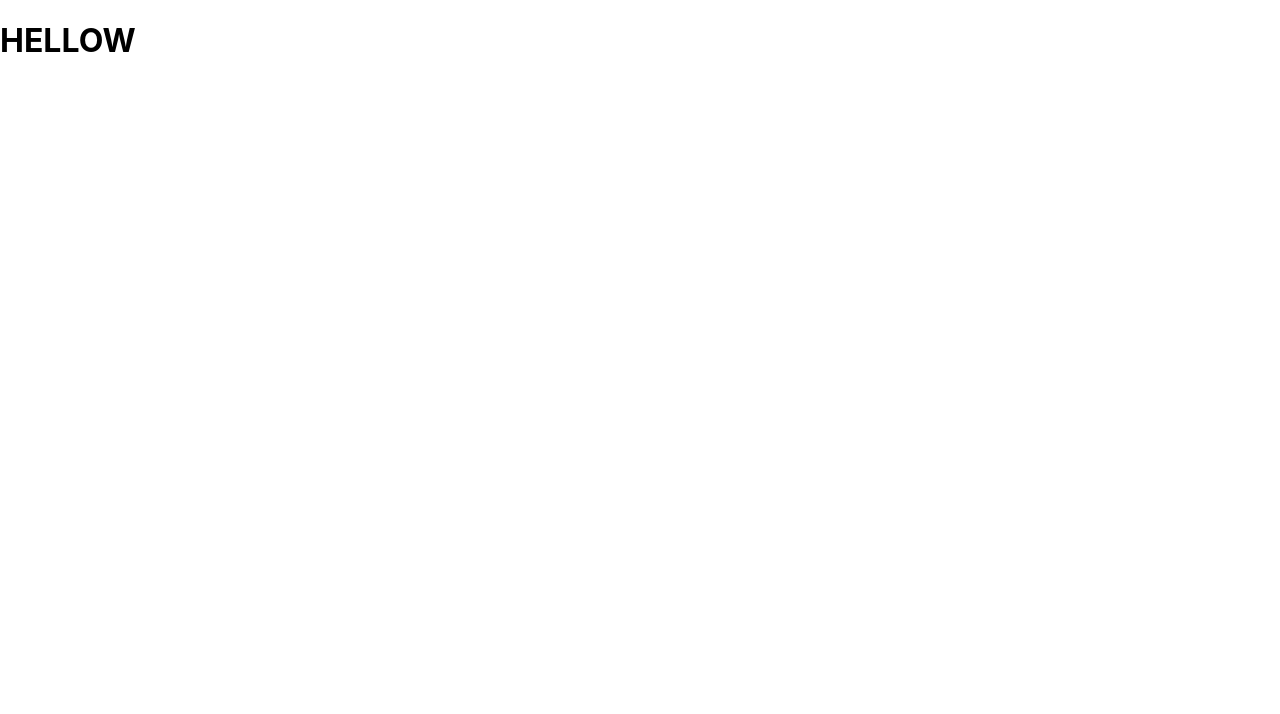
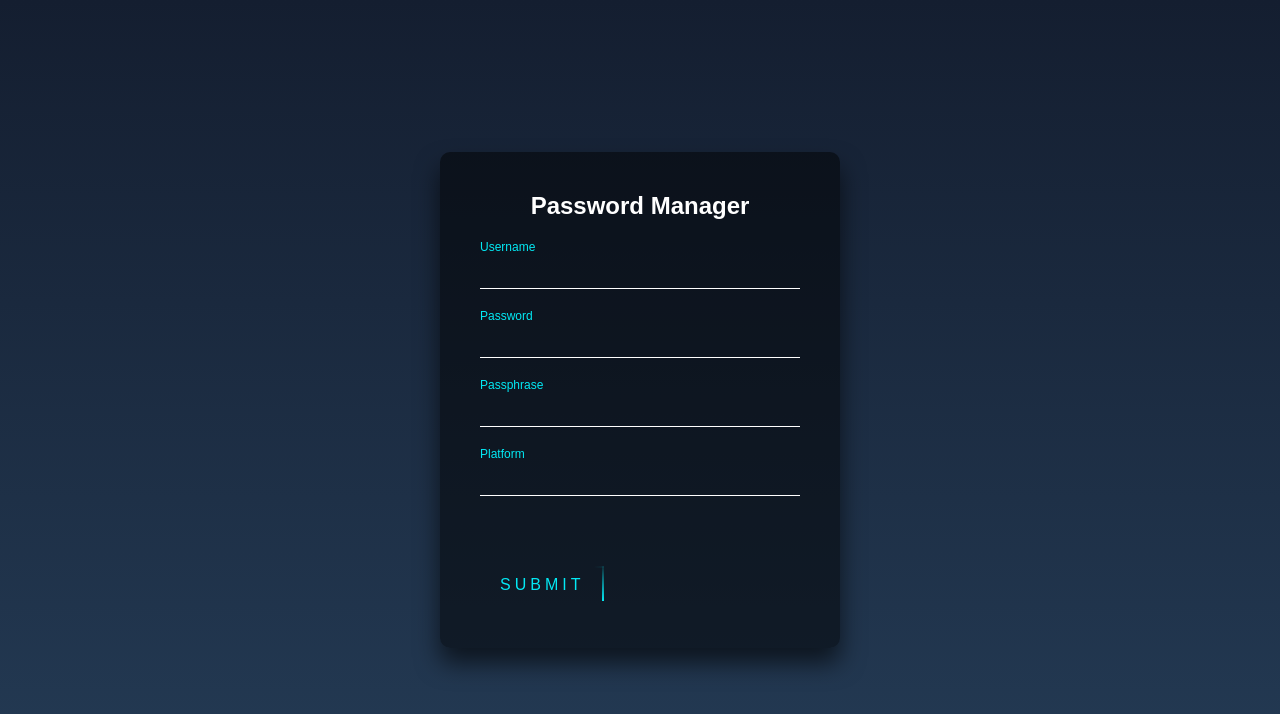
Before and after one commit to sunilRF9/Password-Manager, a React (Create React App) app: page / in a window 1280 px wide. Shown: the top 714 px of the page. Built offline with nearby package versions, Linux system fonts and the light colour scheme.

Commit message:
Created form

```diff
--- a/package.json
+++ b/package.json
@@ -6,6 +6,7 @@
     "@testing-library/jest-dom": "^5.11.4",
     "@testing-library/react": "^11.1.0",
     "@testing-library/user-event": "^12.1.10",
+    "axios": "^0.21.1",
     "react": "^17.0.1",
     "react-dom": "^17.0.1",
     "react-scripts": "4.0.3",
--- a/src/App.js
+++ b/src/App.js
@@ -1,9 +1,9 @@
 import './App.css';
+import Form from './Form'
 
 function App() {
   return (
-    <h1>HELLOW</h1>
-
+    <Form />
   );
 }
 
--- /dev/null
+++ b/src/Form.css
@@ -0,0 +1,167 @@
+html {
+  height: 100%;
+}
+body {
+  margin:0;
+  padding:0;
+  font-family: sans-serif;
+  background: linear-gradient(#141e30, #243b55);
+}
+
+.login-box {
+  position: absolute;
+  top: 50%;
+  left: 50%;
+  width: 400px;
+  padding: 40px;
+  transform: translate(-50%, -50%);
+  background: rgba(0,0,0,.5);
+  box-sizing: border-box;
+  box-shadow: 0 15px 25px rgba(0,0,0,.6);
+  border-radius: 10px;
+}
+
+.login-box h2 {
+  margin: 0 0 30px;
+  padding: 0;
+  color: #fff;
+  text-align: center;
+}
+
+.login-box .user-box {
+  position: relative;
+}
+
+.login-box .user-box input {
+  width: 100%;
+  padding: 10px 0;
+  font-size: 16px;
+  color: #fff;
+  margin-bottom: 30px;
+  border: none;
+  border-bottom: 1px solid #fff;
+  outline: none;
+  background: transparent;
+}
+.login-box .user-box label {
+  position: absolute;
+  top:0;
+  left: 0;
+  padding: 10px 0;
+  font-size: 16px;
+  color: #fff;
+  pointer-events: none;
+  transition: .5s;
+}
+
+.login-box .user-box input:focus ~ label,
+.login-box .user-box input:valid ~ label {
+  top: -20px;
+  left: 0;
+  color: #03e9f4;
+  font-size: 12px;
+}
+
+.login-box form a {
+  position: relative;
+  display: inline-block;
+  padding: 10px 20px;
+  color: #03e9f4;
+  font-size: 16px;
+  text-decoration: none;
+  text-transform: uppercase;
+  overflow: hidden;
+  transition: .5s;
+  margin-top: 40px;
+  letter-spacing: 4px
+}
+
+.login-box a:hover {
+  background: #03e9f4;
+  color: #fff;
+  border-radius: 5px;
+  box-shadow: 0 0 5px #03e9f4,
+              0 0 25px #03e9f4,
+              0 0 50px #03e9f4,
+              0 0 100px #03e9f4;
+}
+
+.login-box a span {
+  position: absolute;
+  display: block;
+}
+
+.login-box a span:nth-child(1) {
+  top: 0;
+  left: -100%;
+  width: 100%;
+  height: 2px;
+  background: linear-gradient(90deg, transparent, #03e9f4);
+  animation: btn-anim1 1s linear infinite;
+}
+
+@keyframes btn-anim1 {
+  0% {
+    left: -100%;
+  }
+  50%,100% {
+    left: 100%;
+  }
+}
+
+.login-box a span:nth-child(2) {
+  top: -100%;
+  right: 0;
+  width: 2px;
+  height: 100%;
+  background: linear-gradient(180deg, transparent, #03e9f4);
+  animation: btn-anim2 1s linear infinite;
+  animation-delay: .25s
+}
+
+@keyframes btn-anim2 {
+  0% {
+    top: -100%;
+  }
+  50%,100% {
+    top: 100%;
+  }
+}
+
+.login-box a span:nth-child(3) {
+  bottom: 0;
+  right: -100%;
+  width: 100%;
+  height: 2px;
+  background: linear-gradient(270deg, transparent, #03e9f4);
+  animation: btn-anim3 1s linear infinite;
+  animation-delay: .5s
+}
+
+@keyframes btn-anim3 {
+  0% {
+    right: -100%;
+  }
+  50%,100% {
+    right: 100%;
+  }
+}
+
+.login-box a span:nth-child(4) {
+  bottom: -100%;
+  left: 0;
+  width: 2px;
+  height: 100%;
+  background: linear-gradient(360deg, transparent, #03e9f4);
+  animation: btn-anim4 1s linear infinite;
+  animation-delay: .75s
+}
+
+@keyframes btn-anim4 {
+  0% {
+    bottom: -100%;
+  }
+  50%,100% {
+    bottom: 100%;
+  }
+}
--- /dev/null
+++ b/src/Form.js
@@ -0,0 +1,85 @@
+import React, { useState } from "react";
+import "./Form.css";
+
+const Form = () => {
+  const [person, setPerson] = useState({
+    password: "",
+    passphrase: "",
+    username: "",
+    title: "",
+  });
+
+  const handleSubmit = (e) => {
+    e.preventDefault();
+     console.log(
+       person.password,
+       person.passphrase,
+       person.username,
+       person.title
+     );
+    setPerson({
+    password: "",
+    passphrase: "",
+    username: "",
+    title: "",
+    })
+  };
+  const handleChange = (e) => {
+    const name = e.target.name;
+    const value = e.target.value
+    setPerson({ ...person, [name]: value });
+  };
+  return (
+    <>
+      <div className="login-box">
+        <h2>Password Manager</h2>
+        <form onSubmit={handleChange}>
+          <div className="user-box">
+            <input
+              type="text"
+              name='username'
+              value={person.username}
+              onChange={handleChange}
+            />
+            <label>Username</label>
+          </div>
+          <div className="user-box">
+            <input
+              type="text"
+              name='password'
+              value={person.password}
+              onChange={handleChange}
+            />
+            <label>Password</label>
+          </div>
+          <div className="user-box">
+            <input
+              type="text"
+              name='passphrase'
+              value={person.passphrase}
+              onChange={handleChange}
+            />
+            <label>Passphrase</label>
+          </div>
+          <div className="user-box">
+            <input
+              type="text"
+              name='title'
+              value={person.title}
+              onChange={handleChange}
+            />
+            <label>Platform</label>
+          </div>
+          <a onClick={handleSubmit}>
+            <span></span>
+            <span></span>
+            <span></span>
+            <span></span>
+            Submit
+          </a>
+        </form>
+      </div>
+    </>
+  );
+};
+export default Form;
```
Also changed, not shown: 1 other file (tests, documents, lock files or other folders).
